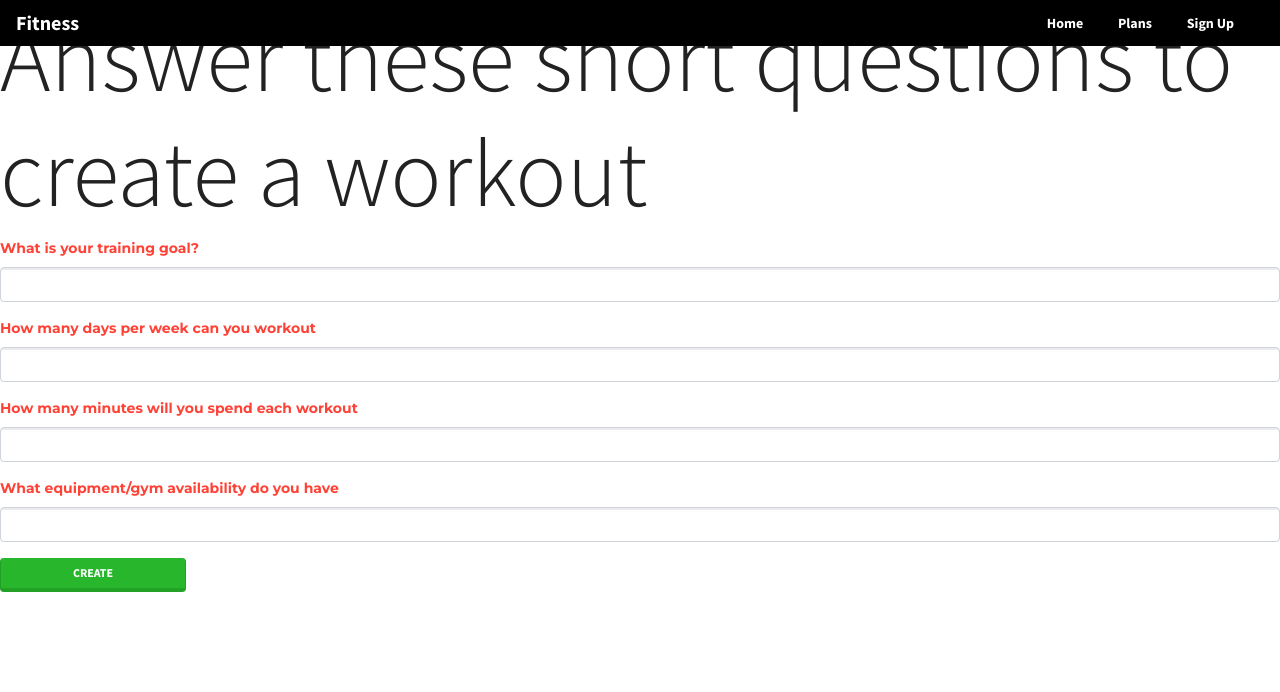
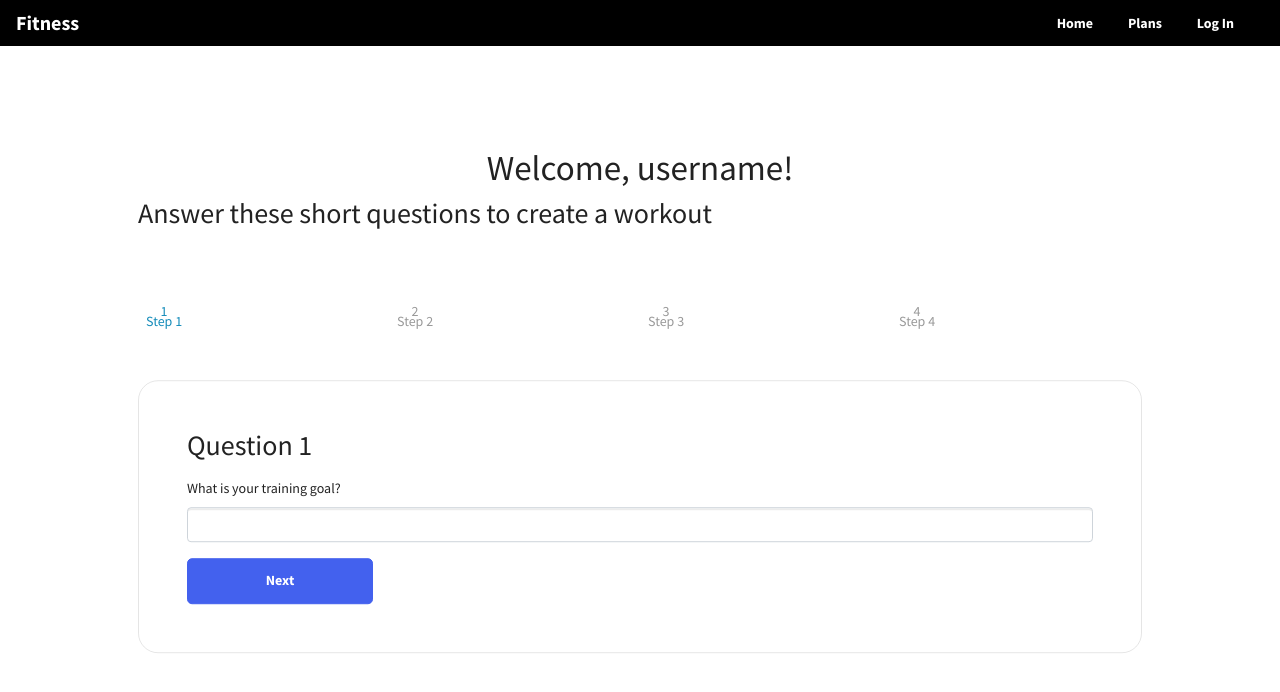
Before and after one commit to AndrewSushi/WorkoutRoutine, a Flask app: page /form in a window 1280 px wide. Shown: the top 692 px of the page. Run offline with Flask 3, Linux system fonts and the light colour scheme; some libraries are stand-ins or nearby versions.

Commit message:
Added more styling

```diff
--- a/app.py
+++ b/app.py
@@ -41,7 +41,7 @@ def register_user():
         db.session.add(new_user)
         db.session.commit()
         session['user_id'] = new_user.id
-        return redirect('/tweets')
+        return redirect('/form')
 
     return render_template('register.html', form=form)
 
@@ -56,7 +56,7 @@ def login_user():
         if user:
             flash(f"Welcome Back, {user.username}", "success")
             session['user_id'] = user.id
-            return redirect('/tweets')
+            return redirect('/form')
         else:
             form.username.errors = ['Invalid username/password']
 
@@ -79,4 +79,4 @@ def survey():
         answer = bard.get_answer(return_question(goal, days_per_week, time_avaliable, equipment))["content"]
         workout = extract_json_object(answer)
         return render_template('results.html', days=workout["days"], exercises=workout["exercises"], sets=workout["sets"], reps=workout["reps"])
-    return render_template("survey.html", form=form)
+    return render_template("survey.html", form=form, script_src="script.js")
--- a/static/css/body.css
+++ b/static/css/body.css
@@ -10,7 +10,7 @@ body{
     background: url("../img/land-img.jpg");
     background-size: cover;
     width: 100%;
-    height: 528px;
+    height: 100vh;
     padding: 10px;
     font-family: 'Nunito Sans', sans-serif;
 }
--- /dev/null
+++ b/static/css/forms.css
@@ -0,0 +1,99 @@
+.form-container{
+    width: 80%;
+    position: absolute;
+    top: 50%;
+    left: 50%;
+    transform: translate(-50%, -50%);
+    padding: 10px;
+}
+
+h1 {
+    text-align: center;
+}
+h2 {
+    margin: 0;
+}
+#multi-step-form-container {
+    margin-top: 5rem;
+}
+.text-center {
+    text-align: center;
+}
+.mx-auto {
+    margin-left: auto;
+    margin-right: auto;
+}
+.pl-0 {
+    padding-left: 0;
+}
+.button {
+    padding: 0.7rem 1.5rem;
+    border: 1px solid #4361ee;
+    background-color: #4361ee;
+    color: #fff;
+    border-radius: 5px;
+    cursor: pointer;
+}
+.submit-btn {
+    border: 1px solid #0e9594;
+    background-color: #0e9594;
+}
+.mt-3 {
+    margin-top: 2rem;
+}
+.d-none {
+    display: none;
+}
+.form-step {
+    border: 1px solid rgba(0, 0, 0, 0.1);
+    border-radius: 20px;
+    padding: 3rem;
+}
+.font-normal {
+    font-weight: normal;
+}
+ul.form-stepper {
+    counter-reset: section;
+    margin-bottom: 3rem;
+}
+ul.form-stepper .form-stepper-circle {
+    position: relative;
+}
+ul.form-stepper .form-stepper-circle span {
+    position: absolute;
+    top: 50%;
+    left: 50%;
+    transform: translateY(-50%) translateX(-50%);
+}
+.form-stepper-horizontal {
+    position: relative;
+    display: -webkit-box;
+    display: -ms-flexbox;
+    display: flex;
+    -webkit-box-pack: justify;
+    -ms-flex-pack: justify;
+    justify-content: space-between;
+}
+ul.form-stepper > li:not(:last-of-type) {
+    margin-bottom: 0.625rem;
+    -webkit-transition: margin-bottom 0.4s;
+    -o-transition: margin-bottom 0.4s;
+    transition: margin-bottom 0.4s;
+}
+.form-stepper-horizontal > li:not(:last-of-type) {
+    margin-bottom: 0 !important;
+}
+.form-stepper-horizontal li {
+    position: relative;
+    display: -webkit-box;
+    display: -ms-flexbox;
+    display: flex;
+    -webkit-box-flex: 1;
+    -ms-flex: 1;
+    flex: 1;
+    -webkit-box-align: start;
+    -ms-flex-align: start;
+    align-items: start;
+    -webkit-transition: 0.5s;
+    transition: 0.5s;
+}
--- a/static/script.js
+++ b/static/script.js
@@ -0,0 +1,27 @@
+const navigateToFormStep = (stepNumber) => {
+    document.querySelectorAll(".form-step").forEach((formStepElement) => {
+        formStepElement.classList.add("d-none");
+    });
+    document.querySelectorAll(".form-stepper-list").forEach((formStepHeader) => {
+        formStepHeader.classList.add("form-stepper-unfinished");
+        formStepHeader.classList.remove("form-stepper-active", "form-stepper-completed");
+    });
+    document.querySelector("#step-" + stepNumber).classList.remove("d-none");
+    const formStepCircle = document.querySelector('li[step="' + stepNumber + '"]');
+    formStepCircle.classList.remove("form-stepper-unfinished", "form-stepper-completed");
+    formStepCircle.classList.add("form-stepper-active");
+    for (let index = 0; index < stepNumber; index++) {
+        const formStepCircle = document.querySelector('li[step="' + index + '"]');
+        if (formStepCircle) {
+            formStepCircle.classList.remove("form-stepper-unfinished", "form-stepper-active");
+            formStepCircle.classList.add("form-stepper-completed");
+        }
+    }
+};
+
+document.querySelectorAll(".btn-navigate-form-step").forEach((formNavigationBtn) => {
+    formNavigationBtn.addEventListener("click", () => {
+        const stepNumber = parseInt(formNavigationBtn.getAttribute("step_number"));
+        navigateToFormStep(stepNumber);
+    });
+});
--- a/templates/base.html
+++ b/templates/base.html
@@ -31,7 +31,7 @@
                 <a href="404.html">Plans</a>
             </li>
             <li class="main-nav_item">
-                <a href="/login">Sign Up</a>
+                <a href="/login">Log In</a>
             </li>
         </ul>
     </nav>
--- a/templates/survey.html
+++ b/templates/survey.html
@@ -1,14 +1,15 @@
 {% extends 'base.html' %}
 {% block content %}
-<h2 class="display-1">Answer these short questions to create a workout</h2>
-<form method="POST">
+
+
+<!-- <form method="POST">
 
   {{ form.hidden_tag() }}
 
   {% for field in form
     if field.widget.input_type != 'hidden' %}
   <p>
-    {{ field.label (class_="form-text text-danger")}}
+    {{ field.label }}
     {{ field(class_="form-control") }}
 
     {% for error in field.errors %}
@@ -17,7 +18,129 @@
   </p>
   {% endfor %}
 
-  <button class="btn btn-success" type="submit">Create</button>
+  <button type="submit">Create</button>
 
-</form>
+</form> -->
+<div class="form-container">
+  <h1 class="heading">Welcome, username!</h1>
+  <h2>Answer these short questions to create a workout</h2>
+  <div id="multi-step-form-container">
+    <!-- Form Steps / Progress Bar -->
+    <ul class="form-stepper form-stepper-horizontal text-center mx-auto pl-0">
+      <!-- Step 1 -->
+      <li class="form-stepper-active text-center form-stepper-list" step="1">
+        <a class="mx-2">
+          <span class="form-stepper-circle">
+            <span>1</span>
+          </span>
+          <div class="label">Step 1</div>
+        </a>
+      </li>
+      <!-- Step 2 -->
+      <li class="form-stepper-unfinished text-center form-stepper-list" step="2">
+        <a class="mx-2">
+          <span class="form-stepper-circle text-muted">
+            <span>2</span>
+          </span>
+          <div class="label text-muted">Step 2</div>
+        </a>
+      </li>
+      <!-- Step 3 -->
+      <li class="form-stepper-unfinished text-center form-stepper-list" step="3">
+        <a class="mx-2">
+          <span class="form-stepper-circle text-muted">
+            <span>3</span>
+          </span>
+          <div class="label text-muted">Step 3</div>
+        </a>
+      </li>
+
+      <li class="form-stepper-unfinished text-center form-stepper-list" step="4">
+        <a class="mx-2">
+          <span class="form-stepper-circle text-muted">
+            <span>4</span>
+          </span>
+          <div class="label text-muted">Step 4</div>
+        </a>
+      </li>
+
+    </ul>
+    <!-- Step Wise Form Content -->
+    <form id="userAccountSetupForm" name="userAccountSetupForm" enctype="multipart/form-data" method="POST">
+      <!-- Step 1 Content -->
+      <section id="step-1" class="form-step">
+        <h2 class="font-normal">Question 1</h2>
+        <!-- Step 1 input fields -->
+        <div class="mt-3">
+          {{ form.goal.label }}
+          {{ form.goal(class_="form-control") }}
+          {% for error in form.goal.errors %}
+            <span class="form-text text-danger">{{ error }}</span>
+          {% endfor %}
+        </div>
+        <!-- Add other fields of step 1 here if needed -->
+        <div class="mt-3">
+          <button class="button btn-navigate-form-step" type="button" step_number="2">Next</button>
+        </div>
+      </section>
+      <!-- Step 2 Content, default hidden on page load. -->
+      <section id="step-2" class="form-step d-none">
+        <h2 class="font-normal">Question 2</h2>
+        <!-- Step 2 input fields -->
+        <div class="mt-3">
+          {{ form.days_per_week.label }}
+          {{ form.days_per_week(class_="form-control") }}
+          {% for error in form.days_per_week.errors %}
+            <span class="form-text text-danger">{{ error }}</span>
+          {% endfor %}
+        </div>
+        <!-- Add other fields of step 2 here if needed -->
+        <div class="mt-3">
+          <button class="button btn-navigate-form-step" type="button" step_number="1">Prev</button>
+          <button class="button btn-navigate-form-step" type="button" step_number="3">Next</button>
+        </div>
+      </section>
+
+      <section id="step-3" class="form-step d-none">
+        <h2 class="font-normal">Question 3</h2>
+        <!-- Step 2 input fields -->
+        <div class="mt-3">
+          {{ form.time_avaliable.label }}
+          {{ form.time_avaliable(class_="form-control") }}
+          {% for error in form.time_avaliable.errors %}
+            <span class="form-text text-danger">{{ error }}</span>
+          {% endfor %}
+        </div>
+        <!-- Add other fields of step 2 here if needed -->
+        <div class="mt-3">
+          <button class="button btn-navigate-form-step" type="button" step_number="1">Prev</button>
+          <button class="button btn-navigate-form-step" type="button" step_number="4">Next</button>
+        </div>
+      </section>
+
+      <!-- Step 3 Content, default hidden on page load. -->
+      <section id="step-4" class="form-step d-none">
+        <h2 class="font-normal">Question 4</h2>
+        <!-- Step 3 input fields -->
+        <div class="mt-3">
+          {{ form.equipment.label }}
+          {{ form.equipment(class_="form-control") }}
+          {% for error in form.equipment.errors %}
+            <span class="form-text text-danger">{{ error }}</span>
+          {% endfor %}
+        </div>
+        <!-- Add other fields of step 3 here if needed -->
+        <div class="mt-3">
+          <button class="button btn-navigate-form-step" type="button" step_number="3">Prev</button>
+          <button type="submit">Save</button>
+        </div>
+      </section>
+      {{ form.hidden_tag() }}
+    </form>
+  </div>
+</div>
+<script src="{{ url_for('static', filename='script.js') }}"></script>
+
+
+
 {% endblock %}
```
